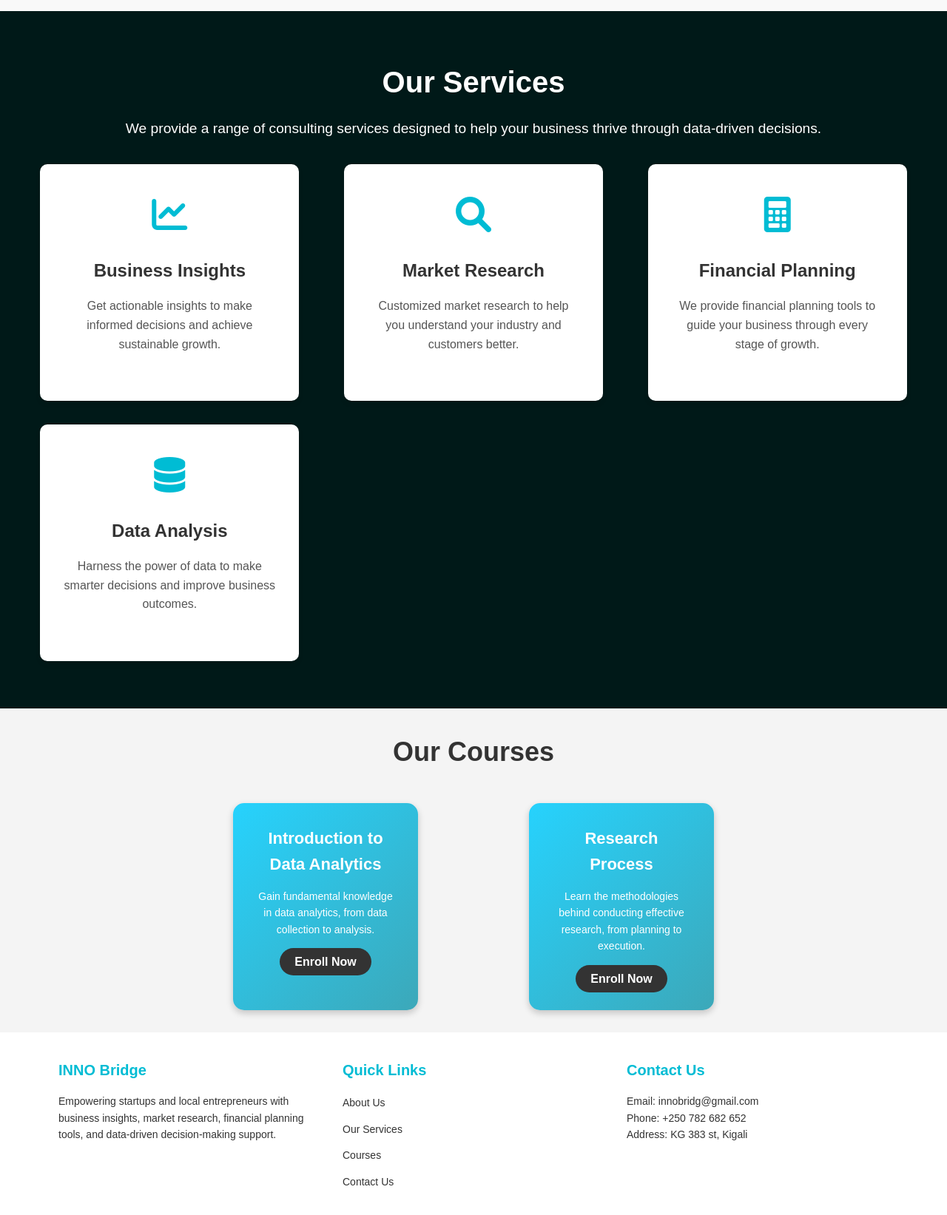
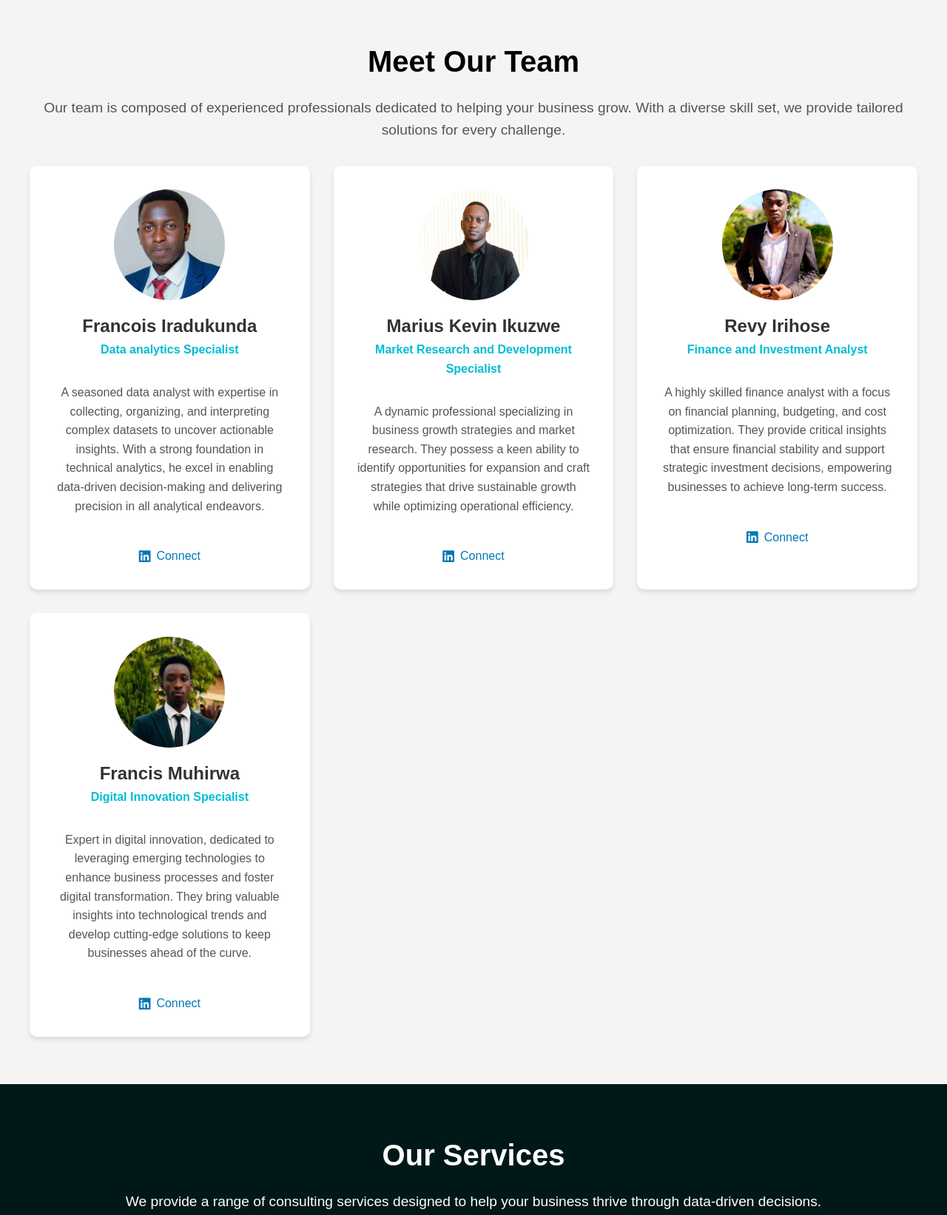
Before and after one commit to InnoBridge250/web, a plain HTML site: page index.html in a window 1280 px wide. Shown: the part 1460-3103 px from the top of the page at 74% size. Drawn offline with Linux system fonts and the light colour scheme.

Commit message:
Add files via upload

```diff
--- a/index.html
+++ b/index.html
@@ -1,19 +1,19 @@
-<!DOCTYPE html>
 <html lang="en">
 <head>
     <meta charset="UTF-8">
     <meta name="viewport" content="width=device-width, initial-scale=1.0">
-    <title>INNO Bridge</title>
+    <title>Home</title>
     <link rel="stylesheet" href="style.css">
-    <link href="https://cdnjs.cloudflare.com/ajax/libs/font-awesome/6.0.0-beta3/css/all.min.css" rel="stylesheet">
+    <link href="https://cdnjs.cloudflare.com/ajax/libs/font-awesome/6.0.0-beta3/css/all.min.css" rel="stylesheet"/>
 </head>
 <body>
     <!-- Navigation Menu -->
   <header class="navbar">
     <div class="container">
       <div class="logo">
-                <img src="logo.png" alt="INNO Bridge Logo">
+        <img src="logo.png" alt="INNO Bridge Logo" />
     </div>
+
       <nav>
         <div class="burger" onclick="toggleMenu()">
             <span></span>
@@ -35,7 +35,7 @@
   <!-- Hero Section -->
   <section class="hero">
     <video class="hero-video" autoplay muted loop playsinline>
-            <source src="heo-back.mp4" type="video/mp4">
+      <source src="heo-back.mp4" type="video/mp4" />
       Your browser does not support the video tag.
     </video>
     <div class="overlay"></div>
@@ -46,15 +46,18 @@
     </div>
   </section>
 
-    <!-- About Section -->
+  <!-- About-->
+
   <section class="about-us" id="about">
     <div class="about-container">
+      <!-- Text Section -->
       <div class="about-text">
         <h2>About INNO Bridge</h2>
         <p>
           At INNO Bridge, we empower startups and entrepreneurs with actionable insights to make informed decisions. From customized market research to data-driven analytics, our solutions are designed to help businesses grow and succeed in competitive markets.
         </p>
       </div>
+      <!-- Cards Section -->
       <div class="about-cards">
         <div class="card">
           <div class="card-icon">
@@ -74,39 +77,108 @@
     </div>
   </section>
 
-    <!-- Services Section -->
+  <!--Our Team-->
+  <section class="team" id="team">
+    <div class="team-container">
+      <h2>Meet Our Team</h2>
+      <p>Our team is composed of experienced professionals dedicated to helping your business grow. With a diverse skill set, we provide tailored solutions for every challenge.</p>
+
+      <div class="team-members">
+        <!-- Team Member 1 -->
+        <div class="team-member">
+          <img src="francois.jpeg" alt="Team Member 1">
+          <h3>Francois Iradukunda</h3>
+          <p id="title">Data analytics Specialist</p>
+          <p>A seasoned data analyst with expertise in collecting, organizing, and interpreting complex datasets to uncover actionable insights. With a strong foundation in technical analytics, he excel in enabling data-driven decision-making and delivering precision in all analytical endeavors.
+          </p>
+          <a href="https://www.linkedin.com/in/francois-iradukunda-itil%C2%AE-1258951a8/" target="_blank" class="linkedin-link">
+            <i class="fab fa-linkedin"></i> Connect
+          </a>
+        </div>
+
+        <!-- Team Member 2 -->
+        <div class="team-member">
+          <img src="Marius.jpg" alt="Team Member 2">
+          <h3>Marius Kevin Ikuzwe</h3>
+          <p id="title">Market Research and Development Specialist</p>
+          <p>A dynamic professional specializing in business growth strategies and market research. They possess a keen ability to identify opportunities for expansion and craft strategies that drive sustainable growth while optimizing operational efficiency.</p>
+          <a href="https://www.linkedin.com/in/mariuskevinikuzwe/" target="_blank" class="linkedin-link">
+            <i class="fab fa-linkedin"></i> Connect
+          </a>
+        </div>
+
+        <!-- Team Member 3 -->
+        <div class="team-member">
+            <img src="revy.jpeg" alt="Team Member 2">
+            <h3>Revy Irihose</h3>
+            <p id="title">Finance and Investment Analyst</p>
+            <p>A highly skilled finance analyst with a focus on financial planning, budgeting, and cost optimization. They provide critical insights that ensure financial stability and support strategic investment decisions, empowering businesses to achieve long-term success.</p>
+            <a href="https://www.linkedin.com/in/jean-revy-irihose-654010232/" target="_blank" class="linkedin-link">
+              <i class="fab fa-linkedin"></i> Connect
+            </a>
+          </div>
+
+        <!-- Team Member 4 -->
+        <div class="team-member">
+          <img src="francis.jpeg" alt="Team Member 3">
+          <h3>Francis Muhirwa</h3>
+          <p id="title">Digital Innovation Specialist</p>
+          <p>Expert in digital innovation, dedicated to leveraging emerging technologies to enhance business processes and foster digital transformation. They bring valuable insights into technological trends and develop cutting-edge solutions to keep businesses ahead of the curve.</p>
+          <a href="https://www.linkedin.com/in/francis-muhirwa-674786253/" target="_blank" class="linkedin-link">
+            <i class="fab fa-linkedin"></i> Connect
+          </a>
+        </div>
+      </div>
+    </div>
+  </section>
+
+
+  <!---Service section-->
+
   <section class="services" id="services">
     <div class="services-container">
       <h2>Our Services</h2>
       <p>We provide a range of consulting services designed to help your business thrive through data-driven decisions.</p>
+
       <div class="service-cards">
+        <!-- Service 1 -->
         <div class="service-card">
           <div class="service-icon">
             <i class="fas fa-chart-line"></i>
           </div>
           <h3>Business Insights</h3>
           <p>Get actionable insights to make informed decisions and achieve sustainable growth.</p>
+          <a href="#about" class="service-btn">Learn More</a>
         </div>
+
+        <!-- Service 2 -->
         <div class="service-card">
           <div class="service-icon">
             <i class="fas fa-search"></i>
           </div>
           <h3>Market Research</h3>
           <p>Customized market research to help you understand your industry and customers better.</p>
+          <a href="#about" class="service-btn">Learn More</a>
         </div>
+
+        <!-- Service 3 -->
         <div class="service-card">
           <div class="service-icon">
             <i class="fas fa-calculator"></i>
           </div>
           <h3>Financial Planning</h3>
           <p>We provide financial planning tools to guide your business through every stage of growth.</p>
+          <a href="#about" class="service-btn">Learn More</a>
         </div>
+
+        <!-- Service 4 -->
         <div class="service-card">
           <div class="service-icon">
             <i class="fas fa-database"></i>
           </div>
           <h3>Data Analysis</h3>
           <p>Harness the power of data to make smarter decisions and improve business outcomes.</p>
+          <a href="#about" class="service-btn">Learn More</a>
         </div>
       </div>
     </div>
@@ -118,24 +190,25 @@
     <div class="courses-container">
       <div class="course-box">
         <h3>Introduction to Data Analytics</h3>
-                <p>Gain fundamental knowledge in data analytics, from data collection to analysis.</p>
+        <p>This course will help you gain fundamental knowledge in data analytics, from data collection to analysis.</p>
         <a href="https://forms.gle/8x4u5Mx1uGB4btxB7" class="enroll-btn">Enroll Now</a>
       </div>
+
       <div class="course-box">
         <h3>Research Process</h3>
         <p>Learn the methodologies behind conducting effective research, from planning to execution.</p>
         <a href="https://forms.gle/8x4u5Mx1uGB4btxB7" class="enroll-btn">Enroll Now</a>
       </div>
+
     </div>
   </section>
 
-    <!-- Footer -->
   <footer>
     <div class="footer-container">
       <div class="footer-section about">
         <h3>INNO Bridge</h3>
         <p>
-                    Empowering startups and local entrepreneurs with business insights, market research, financial planning tools, and data-driven decision-making support.
+          At INNO Bridge, we empower startups and local entrepreneurs with business insights, customized market research, financial planning tools, and data-driven decision-making support.
         </p>
       </div>
       <div class="footer-section links">
@@ -153,10 +226,26 @@
         <p>Phone: +250 782 682 652</p>
         <p>Address: KG 383 st, Kigali</p>
       </div>
+      <div class="footer-section social">
+        <h4>Follow Us</h4>
+        <div class="social-icons">
+        <a href="#" class="social-icon"><i class="fab fa-instagram"></i></a>
+        <a href="#" class="social-icon"><i class="fab fa-twitter"></i></a>
+        <a href="#" class="social-icon"><i class="fab fa-linkedin-in"></i></a>
+        </div>
+      </div>
     </div>
     <div class="footer-bottom">
       <p>&copy; 2024 INNO Bridge. All rights reserved.</p>
     </div>
   </footer>
+
+  <script>
+    function toggleMenu() {
+        const navLinks = document.querySelector('.nav-links');
+        navLinks.classList.toggle('active');
+    }
+
+</script>
 </body>
 </html>
```
Lines whose indentation alone changed are shown as unchanged.
